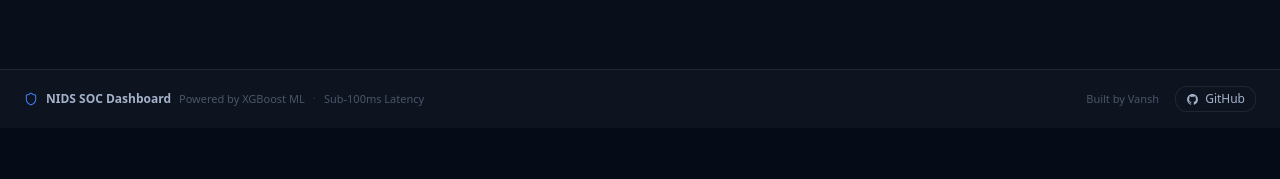
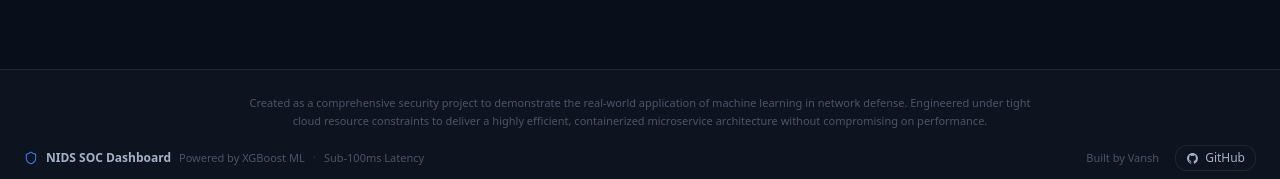
Before and after one commit to vansh412f/Network-Intrusion-Detection-System, a React (Vite) app in the folder frontend/: page / in a window 1280 px wide. Shown: the part 1507-1686 px from the top of the page. Before the commit the page ends 1635 px from the top, so only its background shows below. Built offline with nearby package versions, Linux system fonts and the light colour scheme; no server answers.

Commit message:
feat: Update Footer.jsx to integrate Google Auth and infrastructure docs

```diff
--- a/frontend/src/components/layout/Footer.jsx
+++ b/frontend/src/components/layout/Footer.jsx
@@ -29,6 +29,11 @@ export function Footer() {
         backgroundColor: 'var(--color-bg-card)'
       }}
     >
+      <div className="mx-auto max-w-7xl px-4 pt-6 sm:px-6">
+        <p className="text-center" style={{ fontSize: '11px', color: 'var(--color-text-muted)', lineHeight: '1.6', maxWidth: '800px', margin: '0 auto' }}>
+          Created as a comprehensive security project to demonstrate the real-world application of machine learning in network defense. Engineered under tight cloud resource constraints to deliver a highly efficient, containerized microservice architecture without compromising on performance.
+        </p>
+      </div>
       <div className="mx-auto flex max-w-7xl flex-col items-center justify-between gap-3 px-4 py-4 sm:flex-row sm:px-6">
 
         {/* Left side = Shield icon + NIDS SOC Dashboard · Powered by XGBoost ML */}
```
